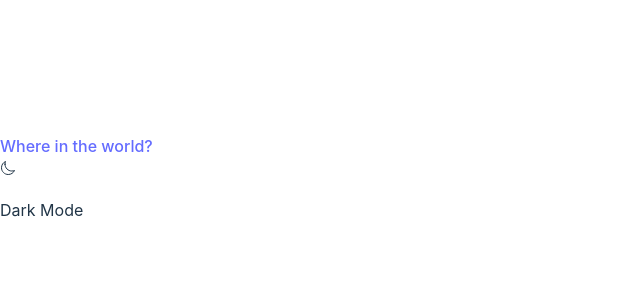
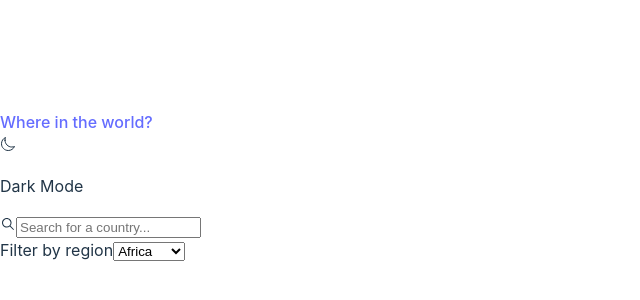
Before and after one commit to evglbnv/CountriesAPI, a React (Vite) app: page / in a window 1280 px wide. Shown: the part 214-514 px from the top of the page, without its empty margins (0-640 px from the left). Built offline with nearby package versions, Linux system fonts and the light colour scheme.

Commit message:
Feature: Header  HTML layout

```diff
--- a/src/components/OptionsFilter/index.jsx
+++ b/src/components/OptionsFilter/index.jsx
@@ -1,5 +1,26 @@
-const OptionsFilter = () => (
-    <></>
-);
+import styles from './styles.module.css';
+
+function OptionsFilter() {
+    const optionsMap = {
+        Africa: { value: 'Africa', label: 'Africa' },
+        America: { value: 'America', label: 'America' },
+        Asia: { value: 'Asia', label: 'Asia' },
+        Europe: { value: 'Europe', label: 'Europe' },
+        Oceania: { value: 'Oceania', label: 'Oceania' },
+    };
+
+    return (
+        <label>
+            Filter by region
+            <select name="Filter by Region">
+                <option value="Africa">Africa</option>
+                <option value="America">America</option>
+                <option value="Asia">Asia</option>
+                <option value="Europe">Europe</option>
+                <option value="Oceania">Oceania</option>
+            </select>
+        </label>
+    );
+}
 
 export default OptionsFilter;
--- a/src/components/Search/index.jsx
+++ b/src/components/Search/index.jsx
@@ -1,5 +1,18 @@
-const Search = () => (
-    <></>
-);
+/* eslint-disable indent */
+import { IoIosSearch } from 'react-icons/io';
+import styles from './styles.module.css';
+
+function Search() {
+    return (<div className={styles.search}>
+        <form className={styles.search__container}>
+            <IoIosSearch />
+            <input
+                className={styles.search__input}
+                placeholder='Search for a country...'
+            />
+        </form>
+
+    </div>);
+}
 
 export default Search;
--- a/src/pages/HomePage/index.jsx
+++ b/src/pages/HomePage/index.jsx
@@ -1,8 +1,11 @@
-import Header from '../../components/Header/index.jsx';
+import Search from '../../components/Search/index.jsx';
+import OptionsFilter from '../../components/OptionsFilter/index.jsx';
+import styles from './styles.module.css';
 
 const HomePage = () => (
     <>
-
+        <Search />
+        <OptionsFilter />
     </>
 );
 
```
